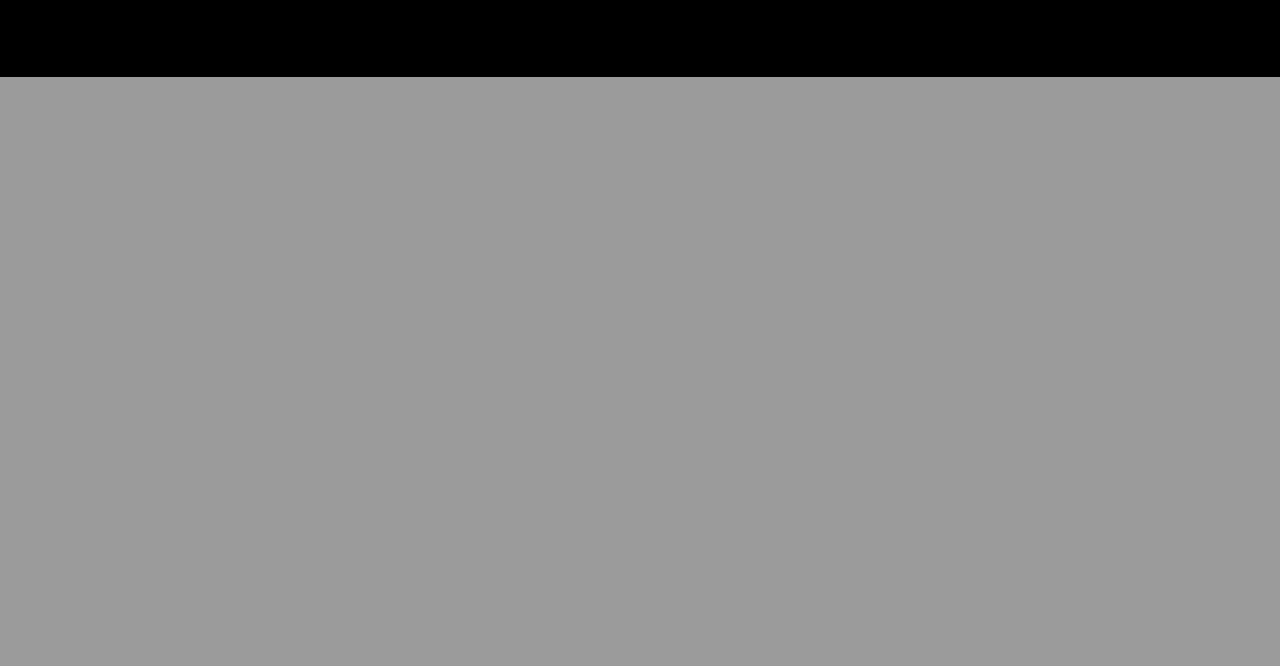
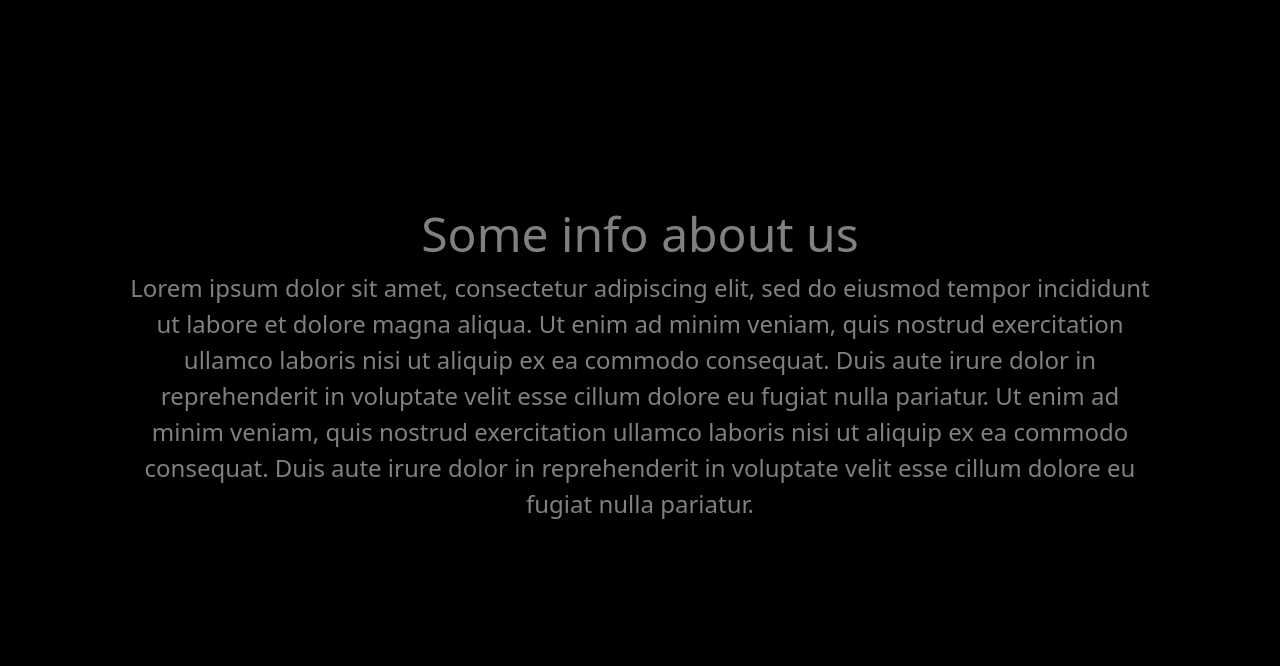
Before and after one commit to Romalbj/Second_site, a Django app: page / in a window 1280 px wide. Shown: the part 1072-1738 px from the top of the page. Before the commit the page ends 1149 px from the top, so only its background shows below. Run offline with Django 5.2, Linux system fonts and the light colour scheme; data comes from the database, SQL or seed files in the repository.

Commit message:
scroll text reveal animation

```diff
--- a/better_site/main/static/main/css/main.css
+++ b/better_site/main/static/main/css/main.css
@@ -3,8 +3,8 @@
     --hue: 174;
     --sat: 63%;
 
-    --first-color: hsl(var(--hue), vat(--sat), 40%);
-    --first-color-alt: hsl(var(--hue), vat(--sat), 36%);
+    --first-color: hsl(var(--hue), var(--sat), 40%);
+    --first-color-alt: hsl(var(--hue), var(--sat), 36%);
     --title-color: hsl(var(--hue), 12%, 15%);
     --text-color: hsl(var(--hue), 8%, 35%);
     --body-color: hsl(var(--hue), 100%, 99%);
@@ -235,7 +235,7 @@ nav {
 
 .relevant {
     font-size: 2.8rem;
-    z-index: 2000;
+
     position: absolute;
     min-width: 100%;
     top: 5%;
@@ -337,7 +337,7 @@ nav {
     grid-auto-flow: column;
     width: 100vw;
     overflow-x: scroll;
-    z-index: 10000;
+
 
 /*        box-shadow: inset 20px 0px 20px #f8a100,
                     inset -20px 0px 20px #f8a100;*/
@@ -387,6 +387,55 @@ nav {
     padding: 5%;
     margin: 2% 0;
 }
+
+.info {
+    margin: 0;
+    padding: 10% ;
+    display: flex;
+    align-items: center;
+    justify-content: center;
+    flex-direction: column;
+    background-color: black;
+}
+
+.info  span {
+    color: rgba(255, 255, 255, 0.5);
+    background-clip: text;
+    background-repeat: no-repeat;
+    background-size: 0% 100%;
+    background-image: linear-gradient(90deg, white, white);
+    animation: info linear forwards;
+    animation-timeline: view();
+}
+
+@keyframes info {
+    to {
+        background-size: 100% 100%;
+    }
+}
+
+.info h2  {
+    font-size: 3rem;
+}
+
+
+.info p  {
+    text-align: center;
+    font-size: 1.5rem;
+}
+
+.info h2 span {
+    animation-range-start: cover 10vh;
+    animation-range-end: cover 50vh;
+}
+
+.info p span {
+    animation-range-start: cover 42.5vh;
+    animation-range-end: cover 75vh;
+}
+
+
+
 
 
 
@@ -494,9 +543,6 @@ nav {
 
 @media screen and (min-width: 767px) {
 
-    .nav {
-        height: calc(var(--header-height) + 1.5rem);
-    }
 
     .nav_name {
         font-size: var(--normal-font-size);
--- a/better_site/main/templates/main/home.html
+++ b/better_site/main/templates/main/home.html
@@ -57,4 +57,62 @@
 
     </div>
 
+    <div class="info">
+        <h2>
+            <span>Some info about us</span>
+        </h2>
+
+        <p>
+            <span>Lorem ipsum dolor sit amet, consectetur adipiscing elit,
+                sed do eiusmod tempor incididunt ut labore et dolore magna
+                aliqua. Ut enim ad minim veniam, quis nostrud exercitation
+                ullamco laboris nisi ut aliquip ex ea commodo consequat. Duis
+                aute irure dolor in reprehenderit in voluptate velit esse
+                cillum dolore eu fugiat nulla pariatur.
+                Ut enim ad minim veniam, quis nostrud exercitation
+                ullamco laboris nisi ut aliquip ex ea commodo consequat. Duis
+                aute irure dolor in reprehenderit in voluptate velit esse
+                cillum dolore eu fugiat nulla pariatur.</span>
+        </p>
+    </div>
+
+<!--    <div class="shit">-->
+<!--        <span>Lorem ipsum dolor sit amet, consectetur adipiscing elit,-->
+<!--                sed do eiusmod tempor incididunt ut labore et dolore magna-->
+<!--                aliqua. Ut enim ad minim veniam, quis nostrud exercitation-->
+<!--                ullamco laboris nisi ut aliquip ex ea commodo consequat. Duis-->
+<!--                aute irure dolor in reprehenderit in voluptate velit esse-->
+<!--                cillum dolore eu fugiat nulla pariatur.Lorem ipsum dolor sit amet, consectetur adipiscing elit,-->
+<!--                sed do eiusmod tempor incididunt ut labore et dolore magna-->
+<!--                aliqua. Ut enim ad minim veniam, quis nostrud exercitation-->
+<!--                ullamco laboris nisi ut aliquip ex ea commodo consequat. Duis-->
+<!--                aute irure dolor in reprehenderit in voluptate velit esse-->
+<!--                cillum dolore eu fugiat nulla pariatur.Lorem ipsum dolor sit amet, consectetur adipiscing elit,-->
+<!--                sed do eiusmod tempor incididunt ut labore et dolore magna-->
+<!--                aliqua. Ut enim ad minim veniam, quis nostrud exercitation-->
+<!--                ullamco laboris nisi ut aliquip ex ea commodo consequat. Duis-->
+<!--                aute irure dolor in reprehenderit in voluptate velit esse-->
+<!--                cillum dolore eu fugiat nulla pariatur.Lorem ipsum dolor sit amet, consectetur adipiscing elit,-->
+<!--                sed do eiusmod tempor incididunt ut labore et dolore magna-->
+<!--                aliqua. Ut enim ad minim veniam, quis nostrud exercitation-->
+<!--                ullamco laboris nisi ut aliquip ex ea commodo consequat. Duis-->
+<!--                aute irure dolor in reprehenderit in voluptate velit esse-->
+<!--                cillum dolore eu fugiat nulla pariatur.Lorem ipsum dolor sit amet, consectetur adipiscing elit,-->
+<!--                sed do eiusmod tempor incididunt ut labore et dolore magna-->
+<!--                aliqua. Ut enim ad minim veniam, quis nostrud exercitation-->
+<!--                ullamco laboris nisi ut aliquip ex ea commodo consequat. Duis-->
+<!--                aute irure dolor in reprehenderit in voluptate velit esse-->
+<!--                cillum dolore eu fugiat nulla pariatur.Lorem ipsum dolor sit amet, consectetur adipiscing elit,-->
+<!--                sed do eiusmod tempor incididunt ut labore et dolore magna-->
+<!--                aliqua. Ut enim ad minim veniam, quis nostrud exercitation-->
+<!--                ullamco laboris nisi ut aliquip ex ea commodo consequat. Duis-->
+<!--                aute irure dolor in reprehenderit in voluptate velit esse-->
+<!--                cillum dolore eu fugiat nulla pariatur.Lorem ipsum dolor sit amet, consectetur adipiscing elit,-->
+<!--                sed do eiusmod tempor incididunt ut labore et dolore magna-->
+<!--                aliqua. Ut enim ad minim veniam, quis nostrud exercitation-->
+<!--                ullamco laboris nisi ut aliquip ex ea commodo consequat. Duis-->
+<!--                aute irure dolor in reprehenderit in voluptate velit esse-->
+<!--                cillum dolore eu fugiat nulla pariatur.</span>-->
+<!--    </div>-->
+
 {% endblock %}
```
